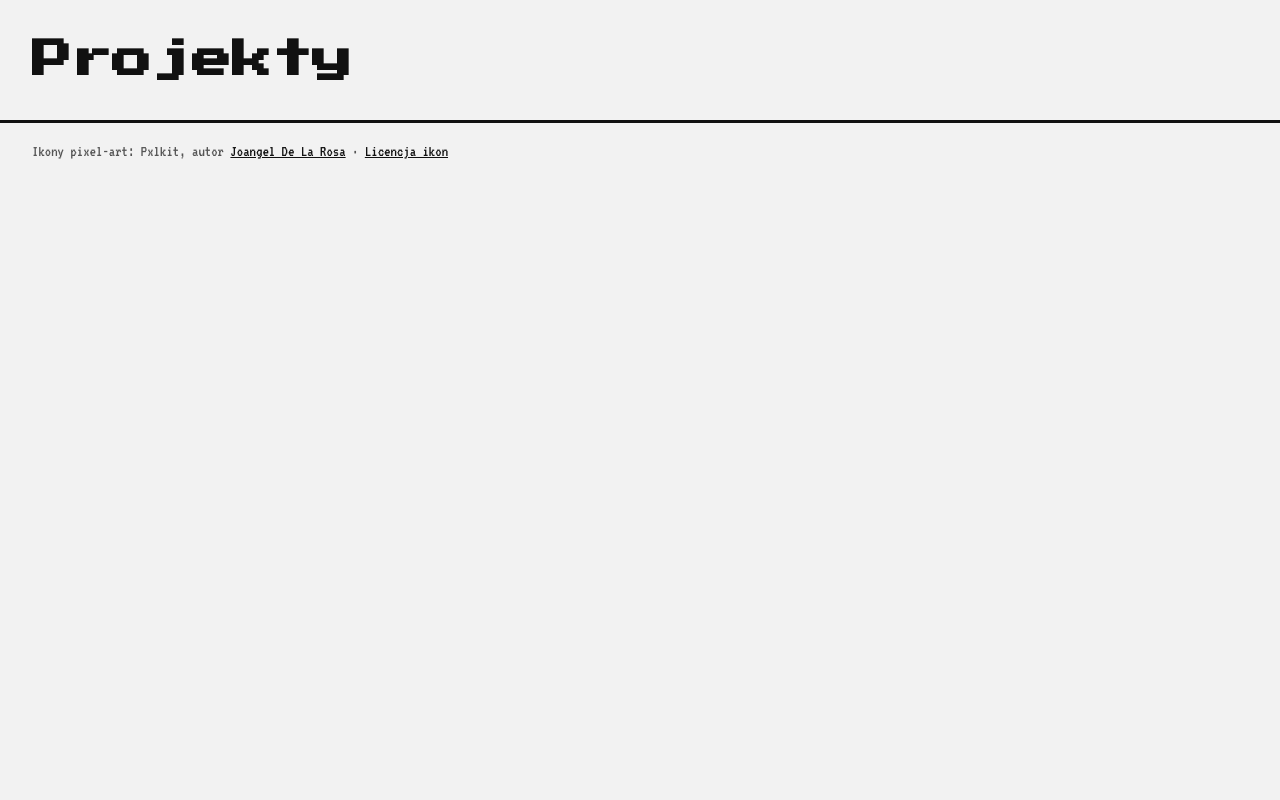
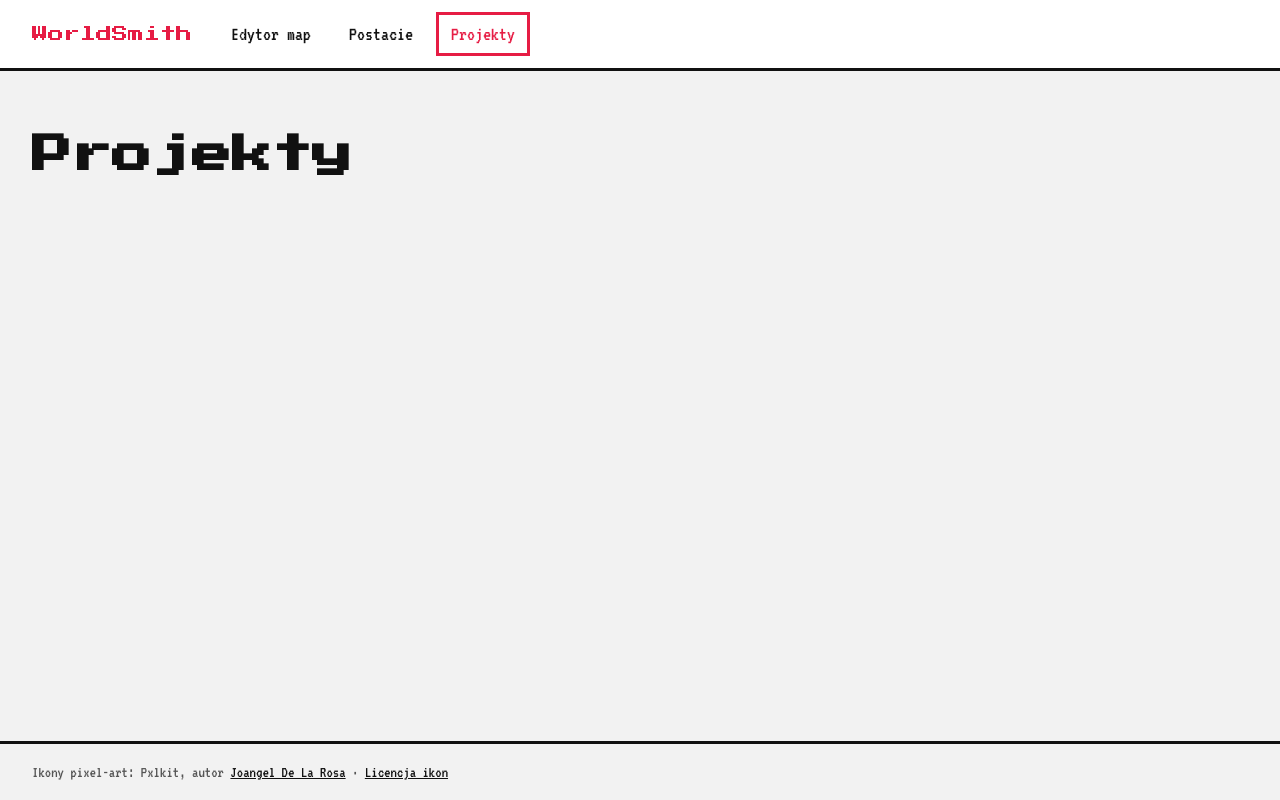
Before and after one commit to KBruy/GUI-Project, a React (Vite) app in the folder frontend/: page /projects in a window 1280 px wide. Built offline with nearby package versions, Linux system fonts and the light colour scheme.

Commit message:
feat:app_layout_nav

```diff
--- a/frontend/src/app/App.tsx
+++ b/frontend/src/app/App.tsx
@@ -1,15 +1,8 @@
 import { RouterProvider } from 'react-router'
-import { AppFooter } from './AppFooter'
 import { router } from './router'
 
-// TODO F-21: AppFooter przenieść do AppLayout razem z nawigacją.
 function App() {
-  return (
-    <>
-      <RouterProvider router={router} />
-      <AppFooter />
-    </>
-  )
+  return <RouterProvider router={router} />
 }
 
 export default App
--- /dev/null
+++ b/frontend/src/app/AppLayout.module.css
@@ -0,0 +1,58 @@
+/* Nagłówek u góry, stopka zawsze na dole, a treść wypełnia resztę ekranu. */
+.layout {
+  display: flex;
+  flex-direction: column;
+  min-height: 100dvh;
+}
+
+.header {
+  display: flex;
+  align-items: center;
+  flex-wrap: wrap;
+  gap: var(--space-5);
+  padding: var(--space-3) var(--space-6);
+  border-bottom: var(--pixel-border);
+  background: var(--color-surface);
+}
+
+.logo {
+  font-family: var(--font-heading);
+  font-size: var(--font-size-md);
+  color: var(--color-primary);
+  text-decoration: none;
+}
+
+.links {
+  display: flex;
+  flex-wrap: wrap;
+  gap: var(--space-2);
+}
+
+/* Przezroczysta ramka trzyma miejsce, żeby aktywny link nie przesuwał sąsiadów. */
+.link {
+  display: inline-block;
+  padding: var(--space-1) var(--space-3);
+  border: var(--border-width) solid transparent;
+  color: var(--color-text);
+  text-decoration: none;
+}
+
+.link:hover {
+  border-color: var(--color-border);
+}
+
+/* Aktywna podstrona: ramka i tekst w kolorze akcentu (kształt + kolor). */
+.link[aria-current='page'] {
+  border-color: var(--color-accent);
+  color: var(--color-accent);
+}
+
+/* Motyw kontrastowy: dodatkowo podkreślenie, jak w Button. */
+[data-theme='contrast'] .link[aria-current='page'] {
+  text-decoration: underline;
+}
+
+.main {
+  flex: 1;
+  padding: var(--space-5) 0;
+}
--- /dev/null
+++ b/frontend/src/app/AppLayout.tsx
@@ -0,0 +1,45 @@
+import { Link, NavLink, Outlet } from 'react-router'
+import { useT } from '@/i18n/language'
+import type { TranslationKey } from '@/i18n/dictionary'
+import { AppFooter } from './AppFooter'
+import styles from './AppLayout.module.css'
+
+// Linki w nawigacji. Nowa podstrona w menu = nowy wpis tutaj (trasa w router.tsx).
+const NAV_LINKS: { to: string; labelKey: TranslationKey }[] = [
+  { to: '/map', labelKey: 'nav.editor' },
+  { to: '/character', labelKey: 'nav.characters' },
+  { to: '/projects', labelKey: 'nav.projects' },
+]
+
+// Wspólna rama każdej podstrony: nagłówek z nawigacją, treść strony (Outlet) i stopka.
+export function AppLayout() {
+  const { t } = useT()
+
+  return (
+    <div className={styles.layout}>
+      <header className={styles.header}>
+        <Link to="/" className={styles.logo}>
+          {t('app.title')}
+        </Link>
+        {/* NavLink sam dodaje aria-current="page" aktywnemu linkowi; po nim go stylujemy. */}
+        <nav aria-label={t('nav.label')}>
+          <ul className={styles.links}>
+            {NAV_LINKS.map((link) => (
+              <li key={link.to}>
+                <NavLink to={link.to} className={styles.link}>
+                  {t(link.labelKey)}
+                </NavLink>
+              </li>
+            ))}
+          </ul>
+        </nav>
+      </header>
+
+      <main className={styles.main}>
+        <Outlet />
+      </main>
+
+      <AppFooter />
+    </div>
+  )
+}
--- a/frontend/src/i18n/dictionary.ts
+++ b/frontend/src/i18n/dictionary.ts
@@ -6,6 +6,7 @@ const dictionary = {
   'nav.editor': { pl: 'Edytor map', en: 'Map Editor' },
   'nav.characters': { pl: 'Postacie', en: 'Characters' },
   'nav.projects': { pl: 'Projekty', en: 'Projects' },
+  'nav.label': { pl: 'Główna nawigacja', en: 'Main navigation' },
   'nav.settings': { pl: 'Ustawienia', en: 'Settings' },
   'theme.label': { pl: 'Motyw', en: 'Theme' },
   'theme.dark': { pl: 'Ciemny', en: 'Dark' },
```
Also changed, not shown: frontend/src/app/router.tsx (+12 -5 lines), 1 other file (tests, documents, lock files or other folders).
